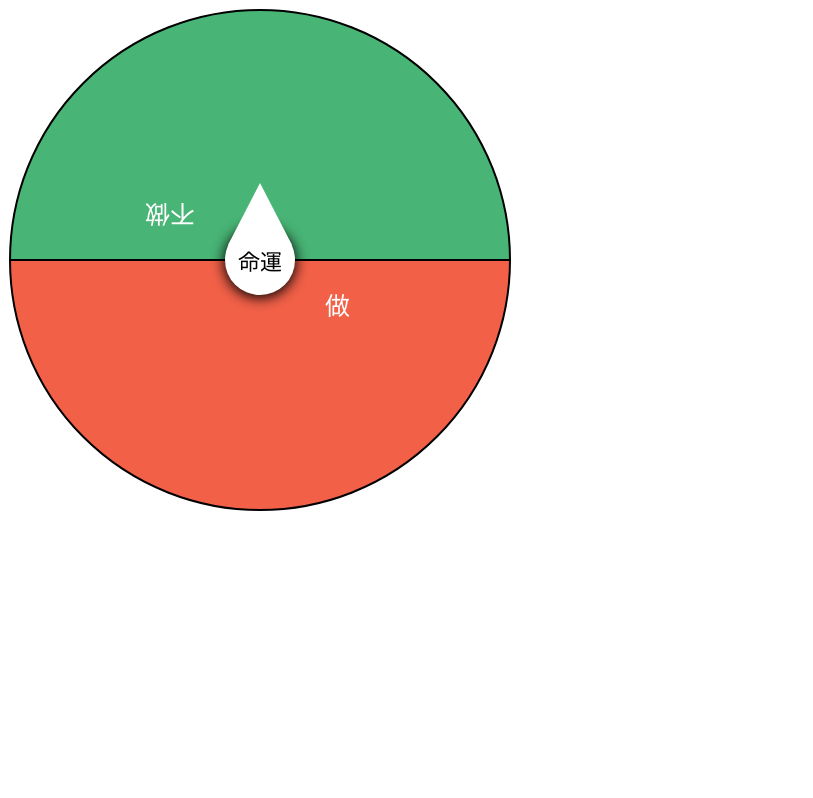
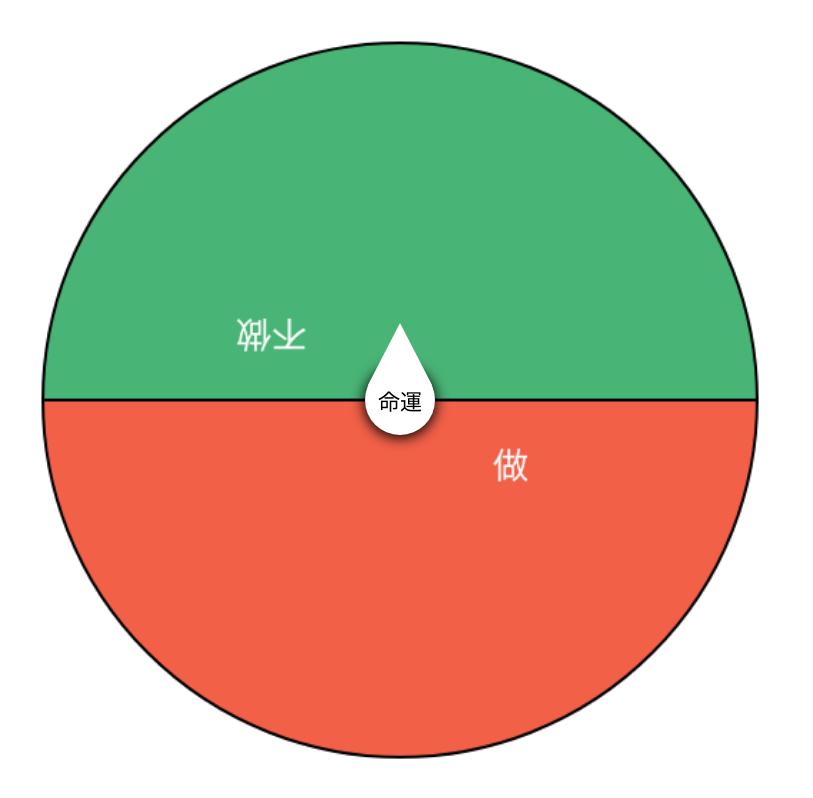
Before and after one commit to advancedor96/art_coding_02_turnTable, a plain HTML site: page index.html in a window 1280 px wide. Shown: the whole page, without its empty margins (0-813 px from the left). Drawn offline with Linux system fonts and the light colour scheme.

Commit message:
加入RWD

```diff
--- a/index.css
+++ b/index.css
@@ -1,11 +1,18 @@
 #myCanvas{
-	/* animation-name: start; */
-	/* animation-duration: 3s; */
+	display: block;
+	margin: auto auto;
+}
+*{
+	box-sizing: border-box;
+}
+body{
+	margin: 0;
 }
 .turnTable{
 	position: relative;
-	width: 504px;
-	height: 504px;
+	width: 100vmin;
+	height: 100vmin;
+	padding: 5vmin;
 }
 .btn{
 	position: absolute;
--- a/index.html
+++ b/index.html
@@ -1,19 +1,20 @@
 <!DOCTYPE html>
-<html lang="en">
+<html>
 <head>
    <meta charset="UTF-8">
    <meta name="viewport" content="width=device-width, initial-scale=1.0">
    <meta http-equiv="X-UA-Compatible" content="ie=edge">
-   <title>Document</title>
-   <link rel="stylesheet" href="./index.css">
+   <title>命運轉盤</title>
+	<link rel="stylesheet" href="./index.css">
+
 </head>
-<!-- style="transition:all 3s ease-in-out; transform:rotate(370deg);" -->
+
 <body>
 	<div class="turnTable">
 		<canvas id="myCanvas"
 			width="504"
 			height="504"
-			style="transition:all 3s ease-in-out; transform:rotate(0deg);"
+			style=" transform:rotate(0deg);"
 		>
 		</canvas>
 		<button onclick="start();" class="btn">命運
--- a/index.js
+++ b/index.js
@@ -2,6 +2,15 @@ let mycanvas = document.querySelector("#myCanvas");
 // let c = document.getElementById('myCanvas');
 let ctx = mycanvas.getContext("2d");
 let num = 2;
+
+
+vminToPx = (vmin) => {
+	const result = Math.min(window.innerWidth, window.innerHeight) * vmin / 100;
+	console.log('result:',result);
+	return result;
+}
+mycanvas.style.width = '90vmin';
+mycanvas.style.height = '90vmin';
 
 for( let i=0;i<num;i++){
    ctx.save();
@@ -46,6 +55,7 @@ getDeg = (str) =>{
 start = ()=>{
 	let mycanvas = document.querySelector('#myCanvas');
 
+	// mycanvas.style.transition = "all 3s ease-in-out";
 
 	//抓現在的角度   /360取餘數，設回去。再加亂數
 	let str = mycanvas.style.transform;
@@ -80,7 +90,6 @@ start = ()=>{
 }
 
 
-
 // $('#btn').click(function(){
 //    var randommuil = Math.random(1000)*1000+1;
 // // js实现匀速转动5圈，随后加速，再减速
```
Also changed, not shown: 1 other file.
